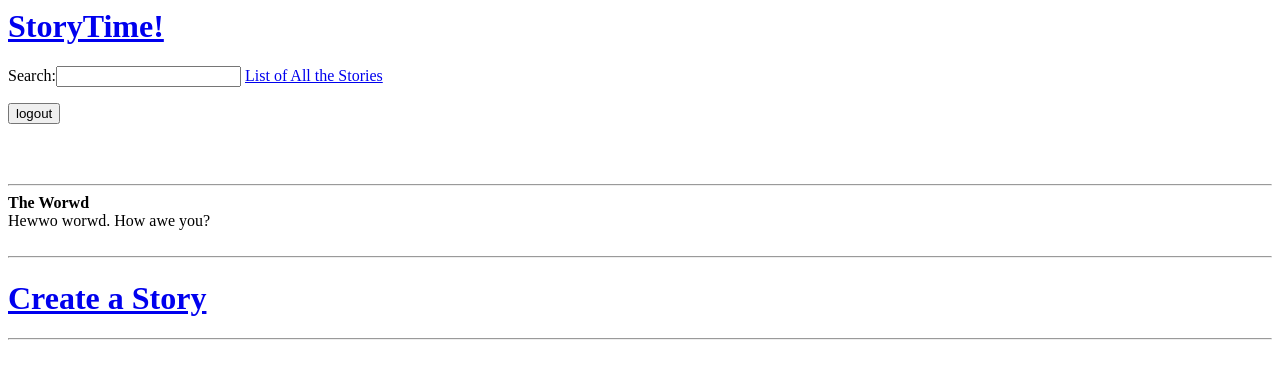
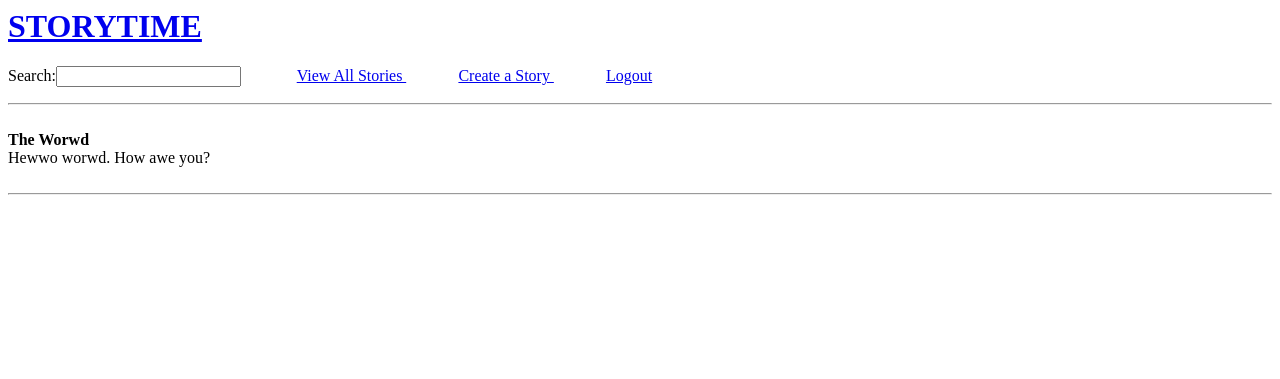
Before and after one commit to JoanChirinos/SoftEggs, a Flask app: page /home in a window 1280 px wide. Shown: the top 379 px of the page. Run offline with Flask 2, Linux system fonts and the light colour scheme; a user stored in the database is signed in; data comes from the database, SQL or seed files in the repository; both versions use the stored data as it was after the commit.

Commit message:
Changed formatting of webste

```diff
--- a/templates/home.html
+++ b/templates/home.html
@@ -8,11 +8,11 @@ Home
 <!--if you already added to a story, flash an error -->
 {% block head %}
 {{super()}}<br>
-<b>{% set msg = get_flashed_messages() %}
+<font color="red"><b>{% set msg = get_flashed_messages() %}
 {% for each in msg %}
   {{each}}
-{% endfor %}</b>
-<hr>
+  <br><br>
+{% endfor %}</b></font>
 {% endblock %}
 
 <!--shows the whole story for the ones you edited -->
@@ -24,6 +24,4 @@ Home
 {%endfor%}
 <br><hr>
 {%endfor%}
-<h1><a href = "/create"> Create a Story </a></h1>
-<hr>
 {% endblock %}
--- a/templates/sitebase.html
+++ b/templates/sitebase.html
@@ -3,13 +3,15 @@
 
 <!--search bar and logout button here -->
 {% block head %}
-<h1> <a href="/home"> StoryTime! </a></h1>
+<h1> <a href="/home" > STORYTIME </a></h1>
 <form action="/search">
-  Search:<input type = "search" name="input">
-  <a href = "/allstories"> List of All the Stories </a>
+  Search:<input type = "search" name="input"> <font color ="white"> ______</font>
+  <a href = "/allstories"> View All Stories </a><font color ="white"> ______</font>
+  <a href = "/create"> Create a Story </a><font color ="white"> ______</font>
+  <a href = "/logout"> Logout </a>
 </form>
-<form action = "/logout">
-  <input type = "submit" value = "logout"> <!--button for logging out -->
-</form>
-<br>
+<!--<form action = "/logout">
+  <input type = "submit" value = "logout">
+</form>-->
+<hr>
 {% endblock %}
```
Also changed, not shown: data/discoeggs.db.
